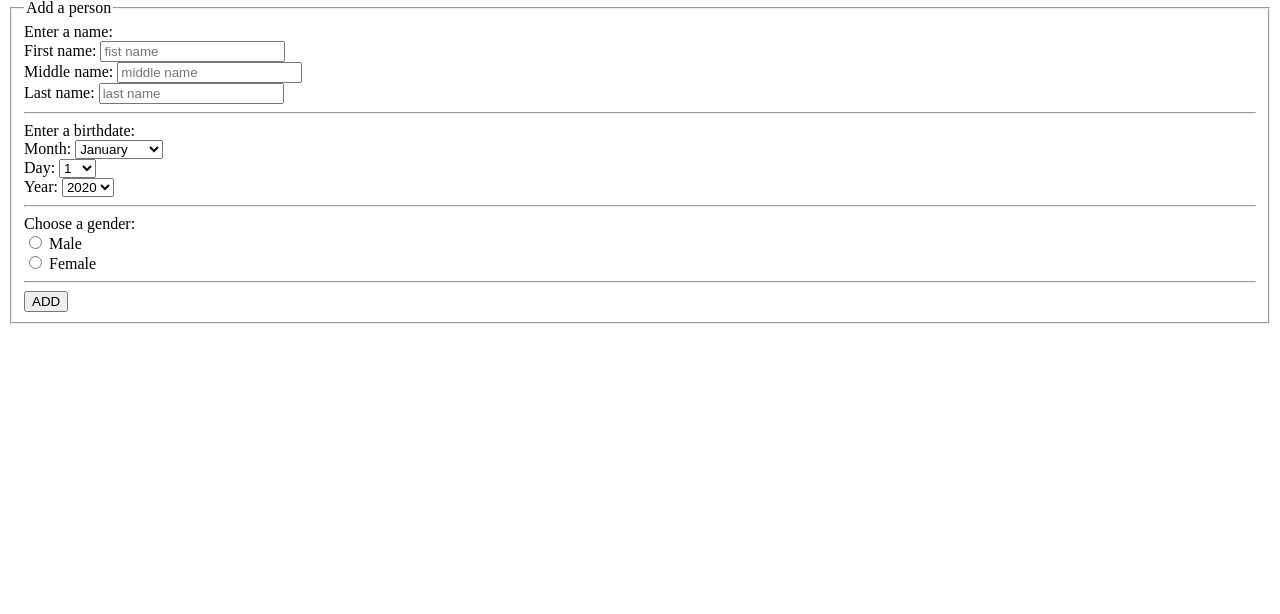
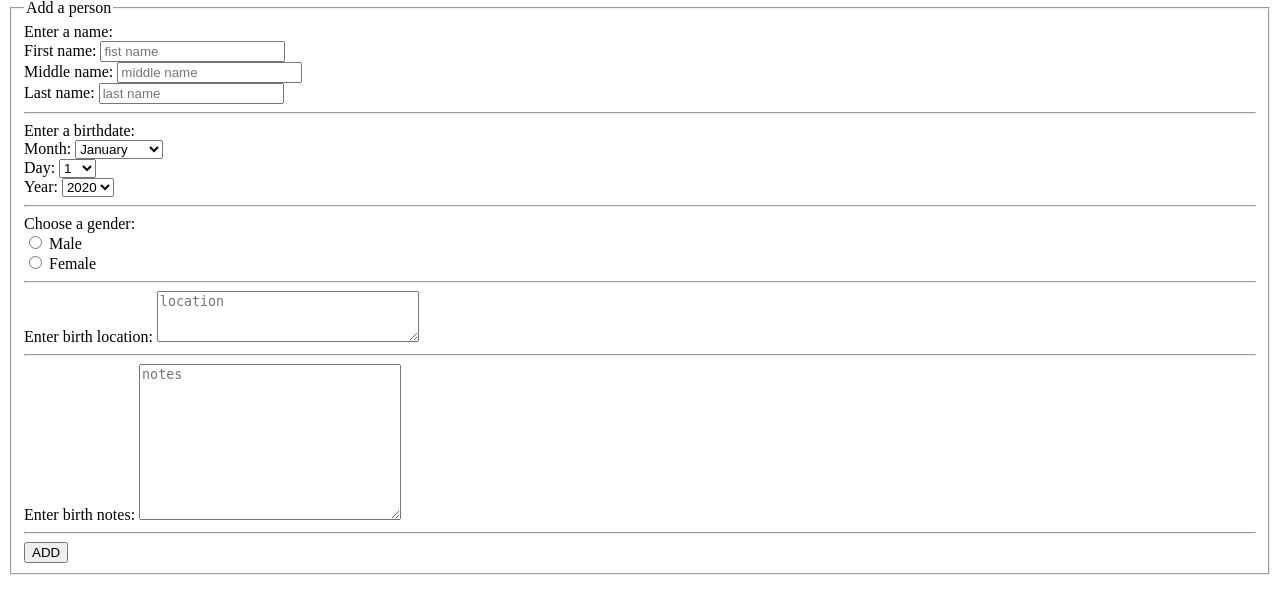
Before and after one commit to headricked/cs313-php, a PHP site: page /milestone/index.php in a window 1280 px wide. Shown: the part 152-766 px from the top of the page. Run offline with PHP 8.4, Linux system fonts and the light colour scheme; data comes from the database, SQL or seed files in the repository; data that the repository does not hold is empty; some libraries are stand-ins or nearby versions.

Commit message:
updated files

```diff
--- a/web/milestone/index.php
+++ b/web/milestone/index.php
@@ -249,6 +249,14 @@
 
           <hr>
 
+          <label for="milestone_birth_location">Enter birth location:</label>
+            <textarea name="milestone_birth_location" placeholder="location" cols="30" rows="3"></textarea>
+          <hr/>
+
+          <label for="milestone_notes">Enter birth notes:</label>
+            <textarea name="milestone_notes" placeholder="notes" cols="30" rows="10"></textarea>
+          <hr/>
+
             <input type="submit" value="ADD">
         </form>
   </fieldset>
```
